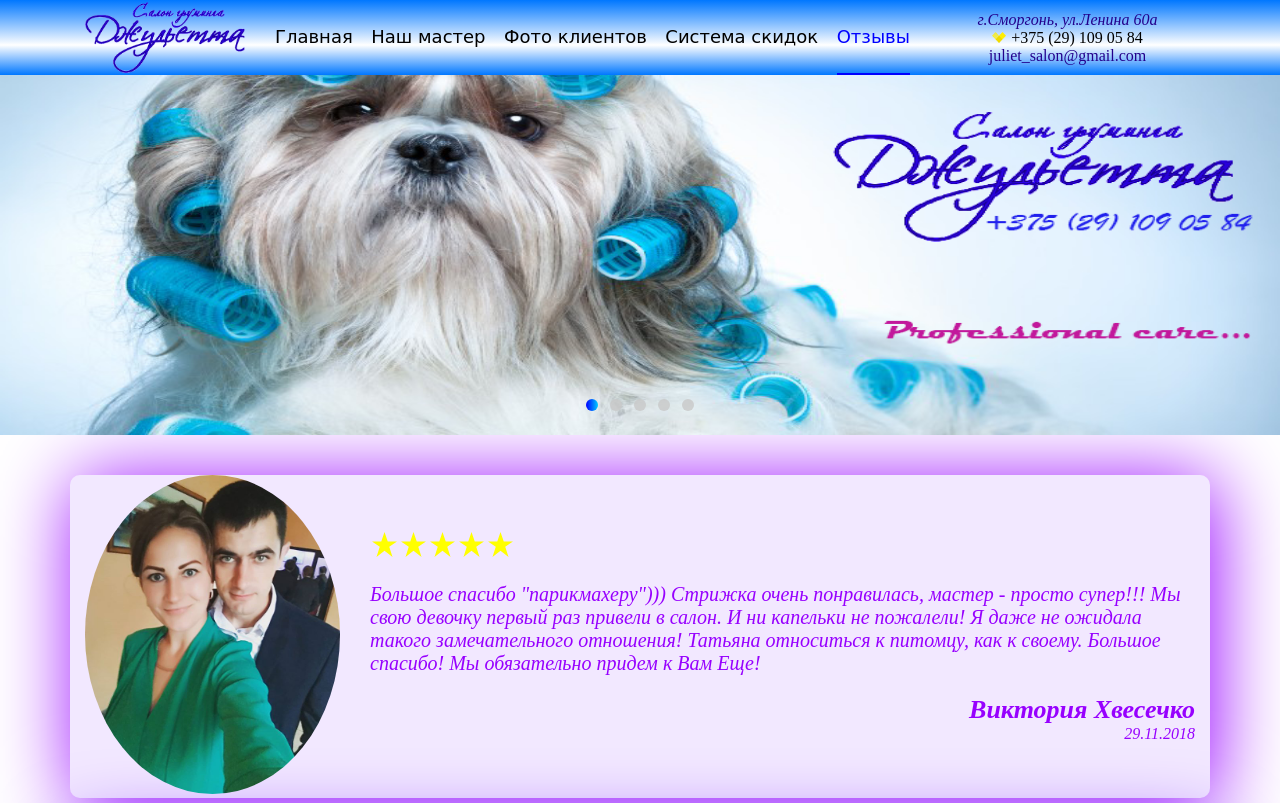
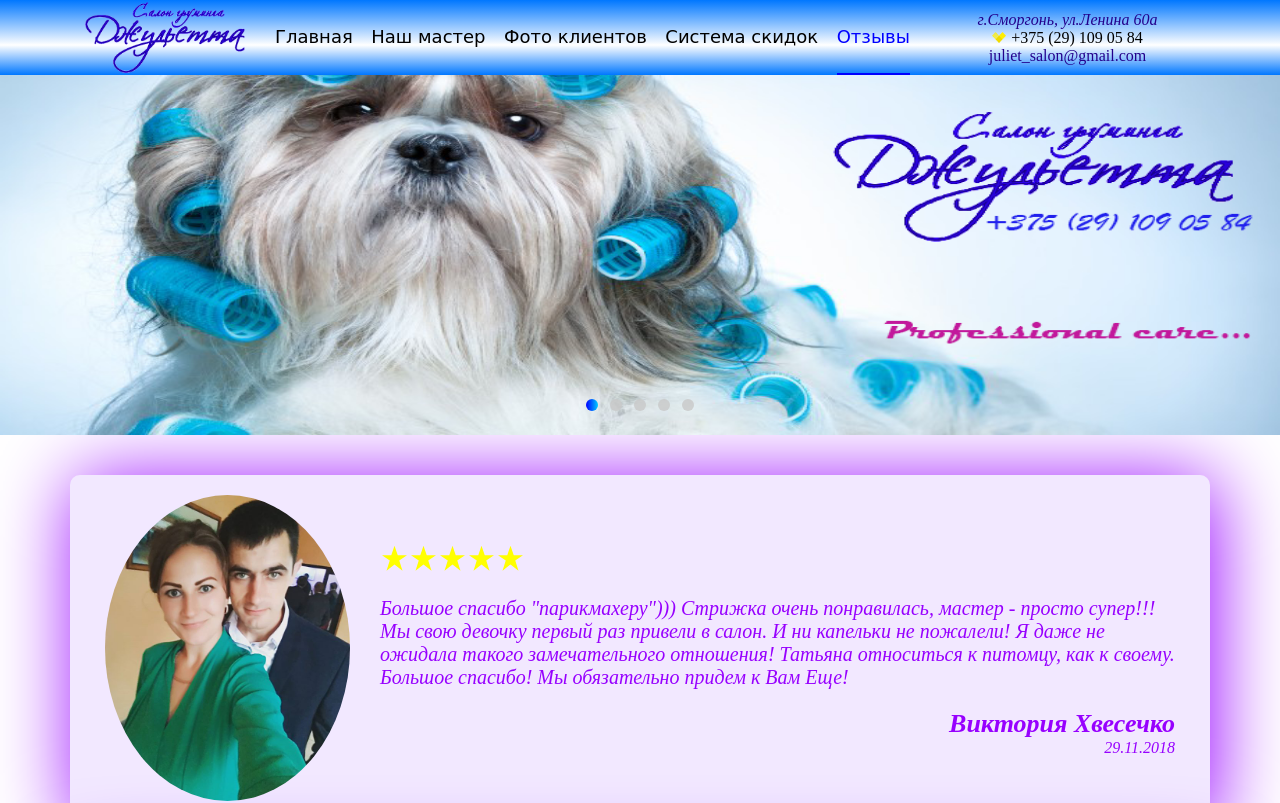
Before and after one commit to SashaDeviaten/Juliet, a React app: page /reviews in a window 1280 px wide. Shown: the top 803 px of the page. Built offline with nearby package versions, Linux system fonts and the light colour scheme.

Commit message:
adaptive update

```diff
--- a/Pages/Page_Reviews/Page_Reviews.jsx
+++ b/Pages/Page_Reviews/Page_Reviews.jsx
@@ -23,11 +23,11 @@ class Page_Reviews extends PureComponent {
             <div className={mainClassName}>
                 <div className={'container'}>
                     <div className={mainClassName + ' row odd tile'}>
-                        <div className={'col-md-3 col-12'}>
+                        <div className={'col-lg-3 col-md-4 col-12'}>
                             <img className={'reviewsPhoto'}
                                  src={'../../images/reviews/PlFpVpLOips.jpg'}/>
                         </div>
-                        <div className={'col-md-9 col-12 flex'}>
+                        <div className={'col-lg-9 col-md-8 col-12 flex'}>
                             <div className={'ma'}>
                                 <div className={'reviewsStarsWrap'}>{this.buildStars(5)}</div>
                                 <div className={'reviewsText'}>
@@ -43,7 +43,7 @@ class Page_Reviews extends PureComponent {
                         </div>
                     </div>
                     <div className={mainClassName + ' row even tile'}>
-                        <div className={'col-md-9 col-12 flex'}>
+                        <div className={'col-lg-9 col-md-8 col-12 flex'}>
                             <div className={'ma'}>
                                 <div className={'reviewsStarsWrap'}>{this.buildStars(4)}</div>
                                 <div className={'reviewsText'}>
@@ -54,7 +54,7 @@ class Page_Reviews extends PureComponent {
                                 <div className={'reviewsDate'}>14.11.2018</div>
                             </div>
                         </div>
-                        <div className={'col-md-3 col-12'}>
+                        <div className={'col-lg-3 col-md-4 col-12'}>
                             <img className={'reviewsPhoto'}
                                  src={'../../images/reviews/jQ81c1QgZ0.jpg'}/>
                         </div>
--- a/Pages/Page_Reviews/Page_Reviews.scss
+++ b/Pages/Page_Reviews/Page_Reviews.scss
@@ -1,10 +1,21 @@
 @import "../../node_modules/bootstrap/dist/css/bootstrap-grid.css";
 
 .Page_Reviews {
+  .tile {
+    padding: 20px;
+  }
 
   .reviewsPhoto {
     max-width: 100%;
     border-radius: 50%;
+    @media (max-width: 767px) {
+      display: block;
+      margin: auto;
+      max-width: 50%;
+    }
+    @media (max-width: 575px) {
+      max-width: 75%;
+    }
   }
 
   .reviewsName {
@@ -12,12 +23,18 @@
     font-style: italic;
     text-align: right;
     font-weight: bold;
+    @media (max-width: 575px) {
+      font-size: 22px;
+    }
   }
 
   .reviewsText {
     font-size: 20px;
     font-style: italic;
     margin-bottom: 20px;
+    @media (max-width: 575px) {
+      font-size: 18px;
+    }
   }
 
   .reviewsDate {
```
